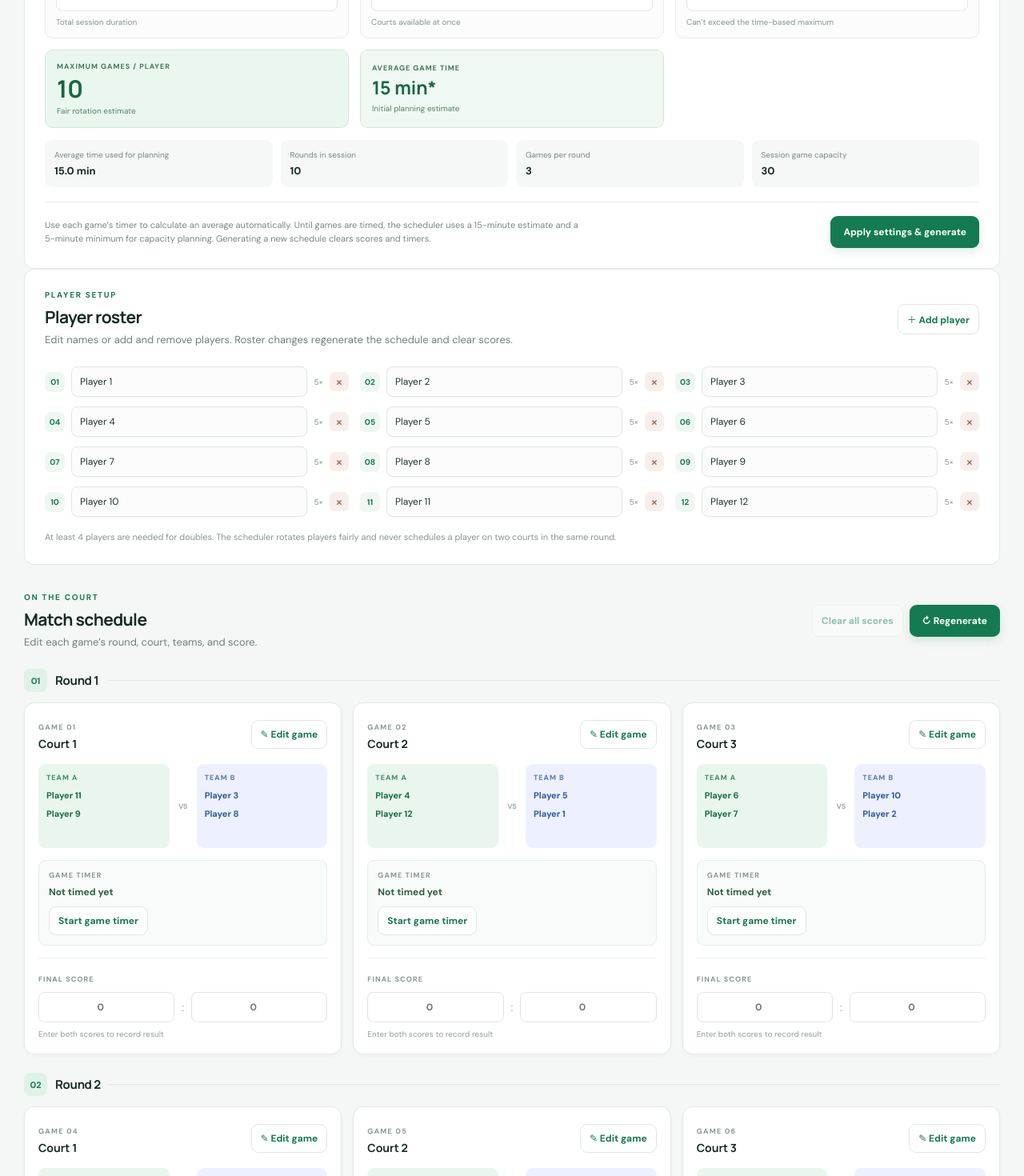
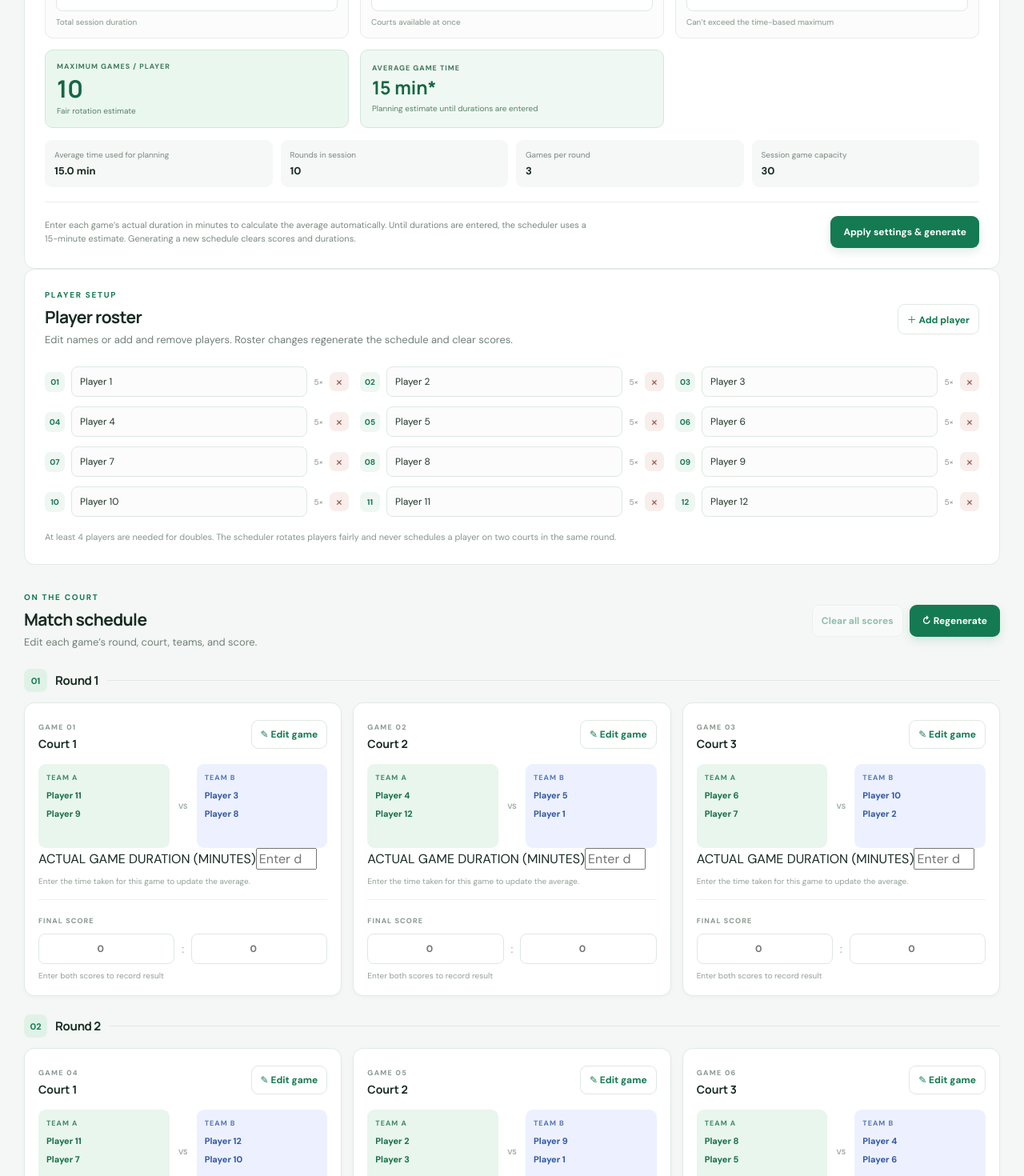
Before and after one commit to Tasyooo/pickleball-match-picker, a React (Vite) app: page / in a window 1280 px wide. Shown: the part 480-1950 px from the top of the page at 80% size. Built offline with nearby package versions, Linux system fonts and the light colour scheme.

Commit message:
Remove game timers and record actual game duration manually

```diff
--- a/src/App.jsx
+++ b/src/App.jsx
@@ -1,4 +1,4 @@
-import { useEffect, useMemo, useState } from "react";
+import { useMemo, useState } from "react";
 import "./App.css";
 
 const INITIAL_PLAYERS = () =>
@@ -12,17 +12,12 @@ const INITIAL_SETTINGS = {
   hours: 2.5,
 };
 
-// The first planning estimate is replaced by the average from timed games.
+// Planning estimate used until actual game durations are entered.
 const DEFAULT_AVERAGE_GAME_MINUTES = 15;
 
-function formatDuration(seconds) {
-  if (!Number.isFinite(seconds) || seconds < 0) return "—";
-  const totalSeconds = Math.floor(seconds);
-  const hours = Math.floor(totalSeconds / 3600);
-  const minutes = Math.floor((totalSeconds % 3600) / 60);
-  const remainingSeconds = totalSeconds % 60;
-  if (hours > 0) return hours + "h " + minutes + "m " + remainingSeconds + "s";
-  return minutes + "m " + String(remainingSeconds).padStart(2, "0") + "s";
+function formatMinutes(minutes) {
+  if (!Number.isFinite(minutes) || minutes < 0) return "—";
+  return minutes.toFixed(1) + " min";
 }
 
 function shuffle(items) {
@@ -35,7 +30,7 @@ function shuffle(items) {
 }
 
 function calculateCapacity(players, settings, averageGameMinutes = DEFAULT_AVERAGE_GAME_MINUTES) {
-  // Prevent an accidental short timer from making the capacity estimate unrealistic.
+  // Avoid unrealistic capacity when a very short duration is entered.
   const slotMinutes = Math.max(5, Number(averageGameMinutes) || DEFAULT_AVERAGE_GAME_MINUTES);
   const roundsAvailable = slotMinutes > 0
     ? Math.floor((Number(settings.hours) * 60) / slotMinutes)
@@ -93,9 +88,7 @@ function generateSchedule(players, settings, requestedGamesPerPlayer, averageGam
         scoreA: "",
         scoreB: "",
         completed: false,
-        startedAt: null,
-        endedAt: null,
-        durationSeconds: null,
+        durationMinutes: null,
       });
       group.forEach((id) => {
         appearanceCounts[id] += 1;
@@ -116,26 +109,18 @@ function App() {
     generateSchedule(INITIAL_PLAYERS(), INITIAL_SETTINGS, 5)
   );
   const [editingGame, setEditingGame] = useState(null);
-  const [now, setNow] = useState(() => Date.now());
 
-  const averageGameSeconds = useMemo(() => {
+  const averageGameMinutesMeasured = useMemo(() => {
     const durations = schedule
-      .map((game) => game.durationSeconds)
-      .filter((seconds) => Number.isFinite(seconds) && seconds > 0);
+      .map((game) => Number(game.durationMinutes))
+      .filter((minutes) => Number.isFinite(minutes) && minutes > 0);
     if (durations.length === 0) return null;
-    return durations.reduce((sum, seconds) => sum + seconds, 0) / durations.length;
+    return durations.reduce((sum, minutes) => sum + minutes, 0) / durations.length;
   }, [schedule]);
 
-  const averageGameMinutes = averageGameSeconds === null
+  const averageGameMinutes = averageGameMinutesMeasured === null
     ? DEFAULT_AVERAGE_GAME_MINUTES
-    : Math.max(5, averageGameSeconds / 60);
-
-  const hasRunningGames = schedule.some((game) => game.startedAt && !game.endedAt);
-  useEffect(() => {
-    if (!hasRunningGames) return undefined;
-    const interval = setInterval(() => setNow(Date.now()), 1000);
-    return () => clearInterval(interval);
-  }, [hasRunningGames]);
+    : averageGameMinutesMeasured;
 
   const capacity = useMemo(
     () => calculateCapacity(players, settings, averageGameMinutes),
@@ -225,9 +210,7 @@ function App() {
       targetGame.scoreA = "";
       targetGame.scoreB = "";
       targetGame.completed = false;
-      targetGame.startedAt = null;
-      targetGame.endedAt = null;
-      targetGame.durationSeconds = null;
+      targetGame.durationMinutes = null;
 
       const sameGameSlot = targetGame.players.indexOf(playerId);
       if (sameGameSlot !== -1) {
@@ -249,9 +232,7 @@ function App() {
         otherGame.scoreA = "";
         otherGame.scoreB = "";
         otherGame.completed = false;
-        otherGame.startedAt = null;
-        otherGame.endedAt = null;
-        otherGame.durationSeconds = null;
+        otherGame.durationMinutes = null;
       }
 
       targetGame.players[slot] = playerId;
@@ -281,32 +262,11 @@ function App() {
     ));
   }
 
-  function startGameTimer(gameId) {
-    const startedAt = Date.now();
-    setNow(startedAt);
+  function updateGameDuration(gameId, value) {
+    if (value !== "" && (!/^\\d+(?:\\.\\d{0,1})?$/.test(value) || Number(value) <= 0 || Number(value) > 240)) return;
     setSchedule((current) => current.map((game) =>
       game.id === gameId
-        ? { ...game, startedAt, endedAt: null, durationSeconds: null }
-        : game
-    ));
-  }
-
-  function finishGameTimer(gameId) {
-    const endedAt = Date.now();
-    setSchedule((current) => current.map((game) => {
-      if (game.id !== gameId || !game.startedAt || game.endedAt) return game;
-      return {
-        ...game,
-        endedAt,
-        durationSeconds: Math.max(1, Math.round((endedAt - game.startedAt) / 1000)),
-      };
-    }));
-  }
-
-  function clearGameTimer(gameId) {
-    setSchedule((current) => current.map((game) =>
-      game.id === gameId
-        ? { ...game, startedAt: null, endedAt: null, durationSeconds: null }
+        ? { ...game, durationMinutes: value === "" ? null : Number(value) }
         : game
     ));
   }
@@ -405,8 +365,8 @@ function App() {
           </div>
           <div className="average-box">
             <span>AVERAGE GAME TIME</span>
-            <strong>{averageGameSeconds === null ? "15 min*" : formatDuration(averageGameSeconds)}</strong>
-            <small>{averageGameSeconds === null ? "Initial planning estimate" : "Average of " + schedule.filter((game) => Number.isFinite(game.durationSeconds) && game.durationSeconds > 0).length + " timed game(s)"}</small>
+            <strong>{averageGameMinutesMeasured === null ? "15 min*" : formatMinutes(averageGameMinutesMeasured)}</strong>
+            <small>{averageGameMinutesMeasured === null ? "Planning estimate until durations are entered" : "Average of " + schedule.filter((game) => Number.isFinite(Number(game.durationMinutes)) && Number(game.durationMinutes) > 0).length + " game(s)"}</small>
           </div>
         </div>
 
@@ -418,7 +378,7 @@ function App() {
         </div>
 
         <div className="settings-actions">
-          <p>Use each game’s timer to calculate an average automatically. Until games are timed, the scheduler uses a 15-minute estimate and a 5-minute minimum for capacity planning. Generating a new schedule clears scores and timers.</p>
+          <p>Enter each game’s actual duration in minutes to calculate the average automatically. Until durations are entered, the scheduler uses a 15-minute estimate. Generating a new schedule clears scores and durations.</p>
           <button className="button button-primary" disabled={capacity.maxGamesPerPlayer === 0} onClick={() => regenerate()}>
             Apply settings & generate
           </button>
@@ -523,23 +483,21 @@ function App() {
                     <div className="team team-b"><span className="team-label">TEAM B</span><strong>{playerName(game.players[2])}</strong><strong>{playerName(game.players[3])}</strong></div>
                   </div>
 
-                  <div className="game-timer">
-                    <div className="timer-heading">
-                      <span className="score-label">GAME TIMER</span>
-                      <strong>
-                        {game.durationSeconds !== null && game.durationSeconds !== undefined
-                          ? "Recorded: " + formatDuration(game.durationSeconds)
-                          : game.startedAt
-                            ? "In progress: " + formatDuration((now - game.startedAt) / 1000)
-                            : "Not timed yet"}
-                      </strong>
-                    </div>
-                    <div className="timer-actions">
-                      {game.startedAt && !game.endedAt
-                        ? <button className="button button-quiet" onClick={() => finishGameTimer(game.id)}>Finish & record time</button>
-                        : <button className="button button-quiet" onClick={() => startGameTimer(game.id)}>{game.endedAt ? "Retake time" : "Start game timer"}</button>}
-                      {(game.startedAt || game.endedAt) && <button className="clear-score" onClick={() => clearGameTimer(game.id)}>Reset timer</button>}
-                    </div>
+                  <div className="game-duration-entry">
+                    <label className="duration-label" htmlFor={"duration-" + game.id}>ACTUAL GAME DURATION (MINUTES)</label>
+                    <input
+                      id={"duration-" + game.id}
+                      type="number"
+                      min="0.1"
+                      max="240"
+                      step="0.1"
+                      value={game.durationMinutes ?? ""}
+                      placeholder="Enter duration"
+                      onChange={(event) => updateGameDuration(game.id, event.target.value)}
+                    />
+                    <p className="score-hint">
+                      {game.durationMinutes ? "Recorded duration: " + formatMinutes(Number(game.durationMinutes)) : "Enter the time taken for this game to update the average."}
+                    </p>
                   </div>
 
                   <div className="score-area">
@@ -588,7 +546,7 @@ function App() {
         <p className="ranking-note">Unplayed games do not affect rankings. Tied scores aren’t counted as completed results.</p>
       </section>
 
-      <footer className="app-footer"><span>Pickleball Match Picker</span><span>{players.length} players · {schedule.length} games · {settings.hours} hours available</span><span>*15-minute estimate until game timers are recorded.</span></footer>
+      <footer className="app-footer"><span>Pickleball Match Picker</span><span>{players.length} players · {schedule.length} games · {settings.hours} hours available</span><span>*15-minute estimate until actual game durations are entered.</span></footer>
     </main>
   );
 }
```
